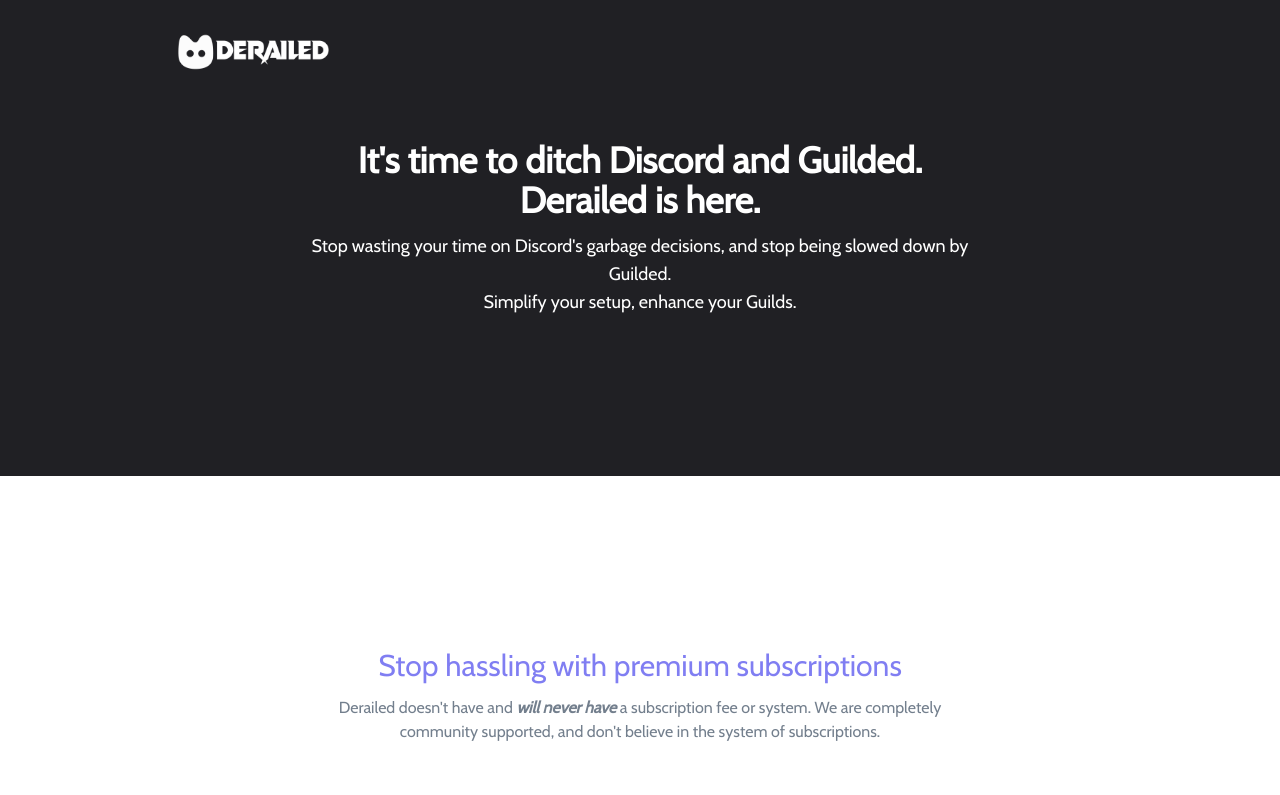
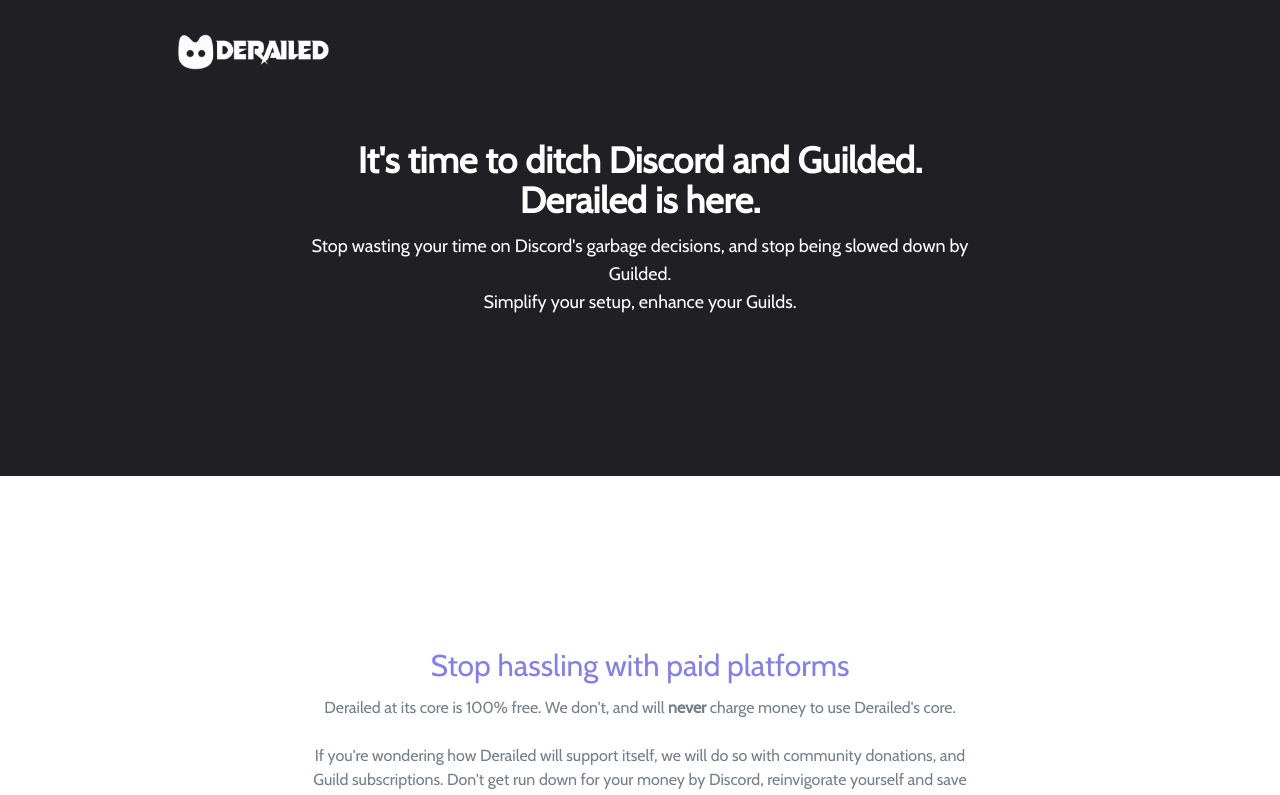
Before and after one commit to derailed-archive/derailed-legacy, a SvelteKit app in the folder source/frontend/apps/website/: page / in a window 1280 px wide. Shown: the top 795 px of the page. Built offline with nearby package versions, Linux system fonts and the light colour scheme.

Commit message:
refactor: change up stop hassling part

```diff
--- a/source/frontend/apps/website/src/routes/+page.svelte
+++ b/source/frontend/apps/website/src/routes/+page.svelte
@@ -33,11 +33,15 @@
 	<div id="features">
 		<div id="stop-hassling-premium" class="pb-40 pt-40 mb:pl-5 mb:pr-5">
 			<div class="text-center pt-3 text-3xl text-[#807ef2]">
-				Stop hassling with premium subscriptions
+				Stop hassling with paid platforms
 			</div>
 			<div class="text-center pt-3 text-medium text-[#737f8d] max-w-2xl m-auto">
-				Derailed doesn't have and <i><b>will never have</b></i> a subscription fee or system. We are
-				completely community supported, and don't believe in the system of subscriptions.
+				Derailed at its core is 100% free. We don't, and will <b>never</b> charge money to use Derailed's core.
+				<br />
+				<br />
+				If you're wondering how Derailed will support itself, we will do so with community donations,
+				and Guild subscriptions. Don't get run down for your money by Discord,
+				reinvigorate yourself and save your wallet.
 			</div>
 		</div>
 		<div id="speed" class="bg-[#ebebeb] pb-40 pt-40 mb:pl-5 mb:pr-5">
```
